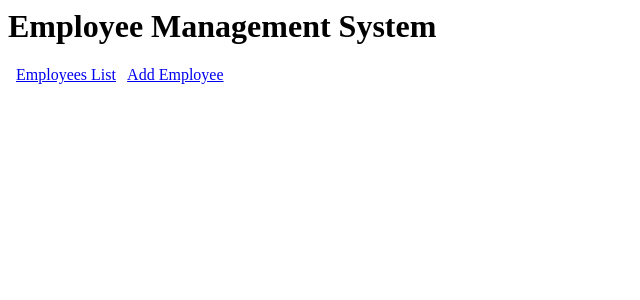
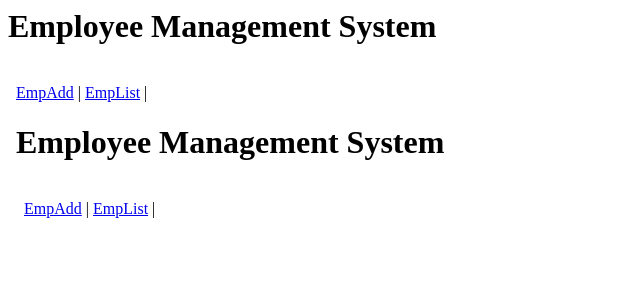
Before and after one commit to sameer222/angular-fed-project-md369475, an Angular app: page /HOME in a window 1280 px wide. Shown: the top 300 px of the page, without its empty margins (0-640 px from the left). Built offline with nearby package versions, Linux system fonts and the light colour scheme.

Commit message:
3 files modified

```diff
--- a/src/empadd/empadd.component.html
+++ b/src/empadd/empadd.component.html
@@ -1,2 +1,2 @@
 
-	<h1>Employee Management System</h1>
+	<h1>Emp Add Component</h1>
--- a/src/emplist/emplist.component.html
+++ b/src/emplist/emplist.component.html
@@ -0,0 +1 @@
+	<h1>Emp List Component</h1>
--- a/src/main-page/main-page.component.html
+++ b/src/main-page/main-page.component.html
@@ -7,9 +7,19 @@
 </head>
 	<h1>Employee Management System</h1>
 <body>
-<a href="/emplist">Employees List</a>
-&nbsp;
-<a href="/empadd">Add Employee</a>
+
+<br>
+
+  <div class="container">
+    <a routerLinkActive="active"
+       routerLink="/empadd">EmpAdd</a> |
+
+    <a routerLinkActive="active"
+       routerLink="/emplist">EmpList</a> |
+
+    <router-outlet></router-outlet>
+  </div>
+
 </body>
 
 </html>
```
